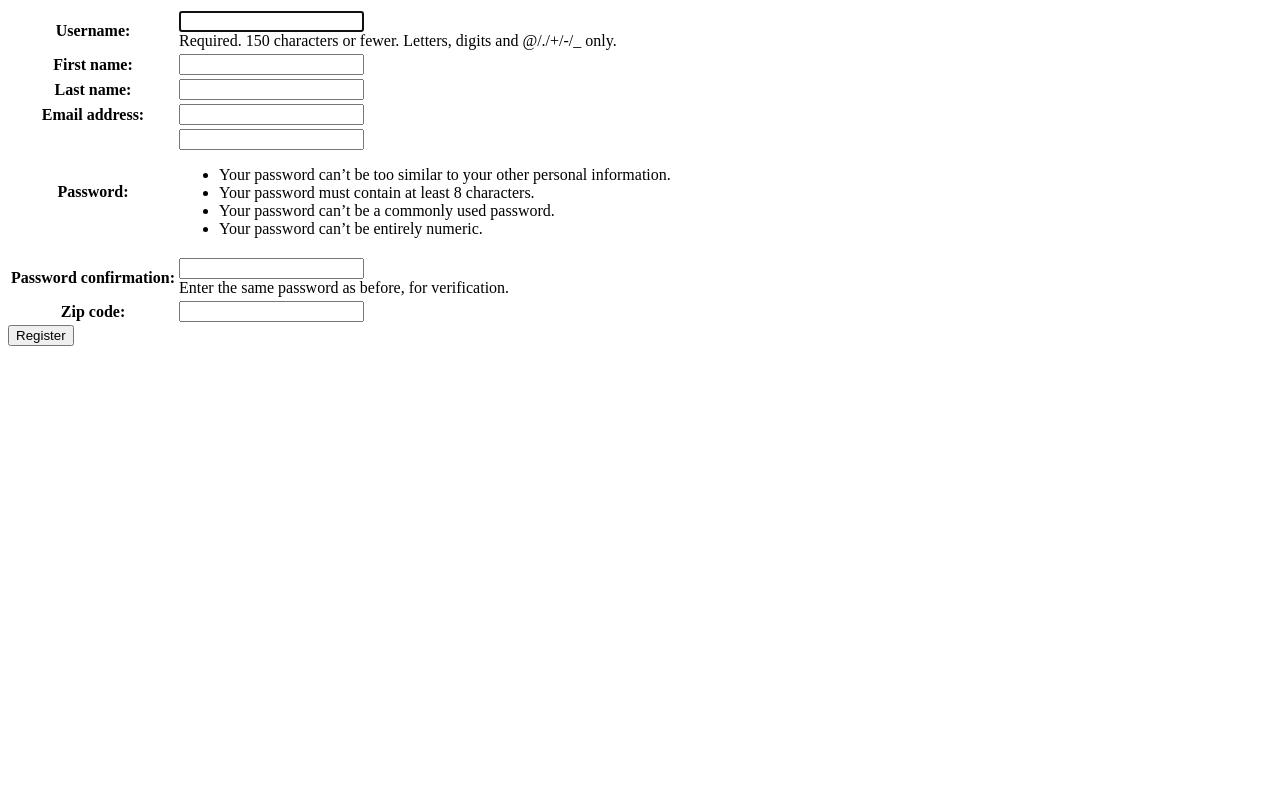
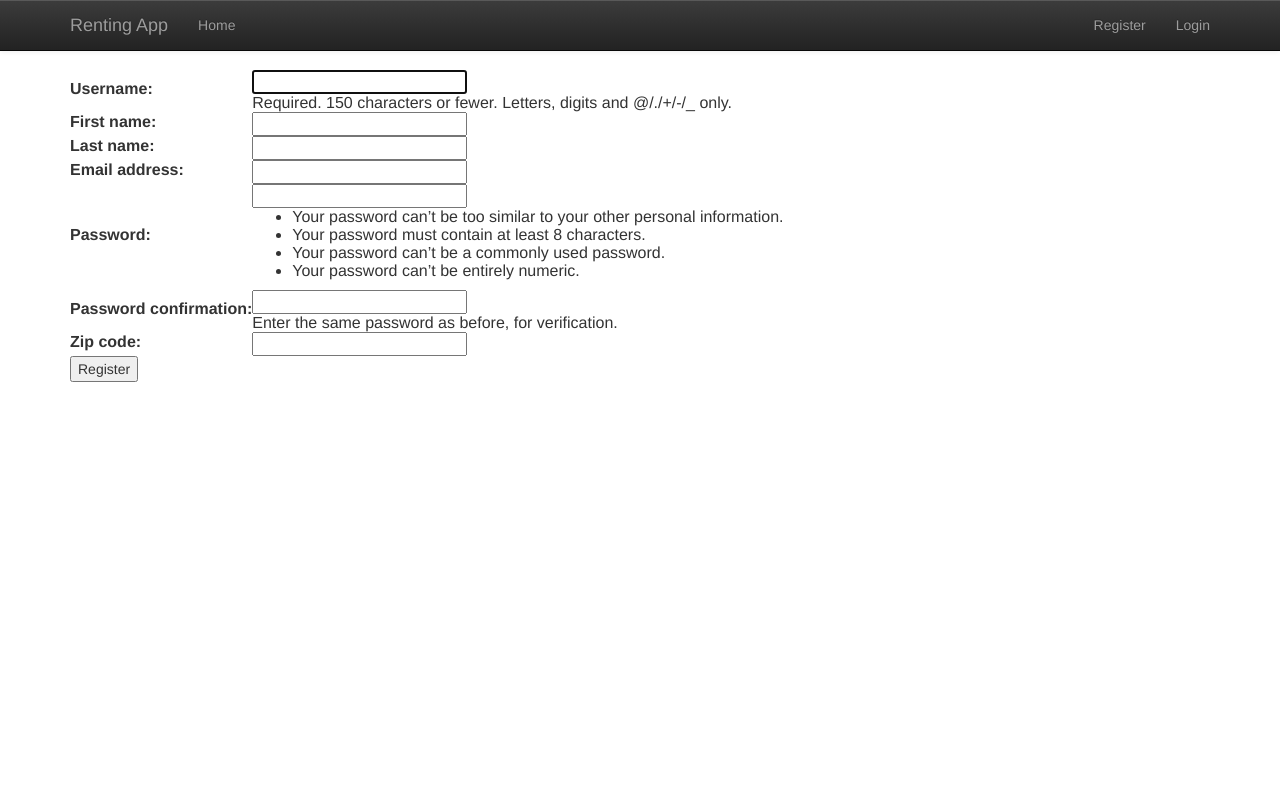
Before and after one commit to gregoryhjohnson/largescale2016_final_project, a Django app: page /renting_app/register/ in a window 1280 px wide. Run offline with Django 3.2, Linux system fonts and the light colour scheme; some libraries are stand-ins or nearby versions.

Commit message:
Added basic bootstrap template

```diff
--- /dev/null
+++ b/largescale_final_project/renting_app/static/renting_app/style.css
@@ -0,0 +1,3 @@
+body{
+  padding-top: 70px;
+}
--- a/largescale_final_project/renting_app/templates/base.html
+++ b/largescale_final_project/renting_app/templates/base.html
@@ -1,12 +1,52 @@
+{% load staticfiles %}
 <html>
 <head>
 <title></title>
 
+<meta name="viewport" content="width=device-width, initial-scale=1">
+
+<!-- Latest compiled and minified CSS -->
+<link rel="stylesheet" href="https://maxcdn.bootstrapcdn.com/bootstrap/3.3.7/css/bootstrap.min.css" integrity="sha384-BVYiiSIFeK1dGmJRAkycuHAHRg32OmUcww7on3RYdg4Va+PmSTsz/K68vbdEjh4u" crossorigin="anonymous">
+
+<!-- Optional theme -->
+<link rel="stylesheet" href="https://maxcdn.bootstrapcdn.com/bootstrap/3.3.7/css/bootstrap-theme.min.css" integrity="sha384-rHyoN1iRsVXV4nD0JutlnGaslCJuC7uwjduW9SVrLvRYooPp2bWYgmgJQIXwl/Sp" crossorigin="anonymous">
+
+<link rel="stylesheet" href="{% static 'renting_app/style.css' %}" type="text/css">
+
 </head>
 
 <body>
+    <nav id="myNavbar" class="navbar navbar-default navbar-inverse navbar-fixed-top" role="navigation">
+        <div class="container">
+            <div class="navbar-header">
+                <button type="button" class="navbar-toggle" data-toggle="collapse" data-target="#navbarCollapse">
+                    <span class="sr-only">Toggle navigation</span>
+                    <span class="icon-bar"></span>
+                    <span class="icon-bar"></span>
+                    <span class="icon-bar"></span>
+                </button>
+                <a class="navbar-brand" href="#">Renting App</a>
+
+            </div>
+            <div class="collapse navbar-collapse" id="navbarCollapse">
+                <ul class="nav navbar-nav navbar-left">
+                    <li><a href="/renting_app">Home</a></li>
+                </ul>
+                <ul class="nav navbar-nav navbar-right">
+                  <li><a href="/renting_app/register">Register</a></li>
+                  <li><a href="/renting_app/login">Login</a></li>
+                </ul>
+            </div>
+        </div>
+    </nav>
+
+<div class="container">
 
 {% block content %}{% endblock %}
 
+</div>
+
+<script src="https://maxcdn.bootstrapcdn.com/bootstrap/3.3.7/js/bootstrap.min.js" integrity="sha384-Tc5IQib027qvyjSMfHjOMaLkfuWVxZxUPnCJA7l2mCWNIpG9mGCD8wGNIcPD7Txa" crossorigin="anonymous"></script>
+
 </body>
 </html>
--- a/largescale_final_project/renting_app/templates/renting_app/register.html
+++ b/largescale_final_project/renting_app/templates/renting_app/register.html
@@ -1,7 +1,7 @@
 {% extends 'base.html' %}
 {% block content %}
 
-<form action="/renting_app/register/" method="post">
+<form action="/renting_app/register/" method="post" class="form-horizontal">
 <table>
 {% csrf_token %}
 {{ user_form.as_table }}
```
